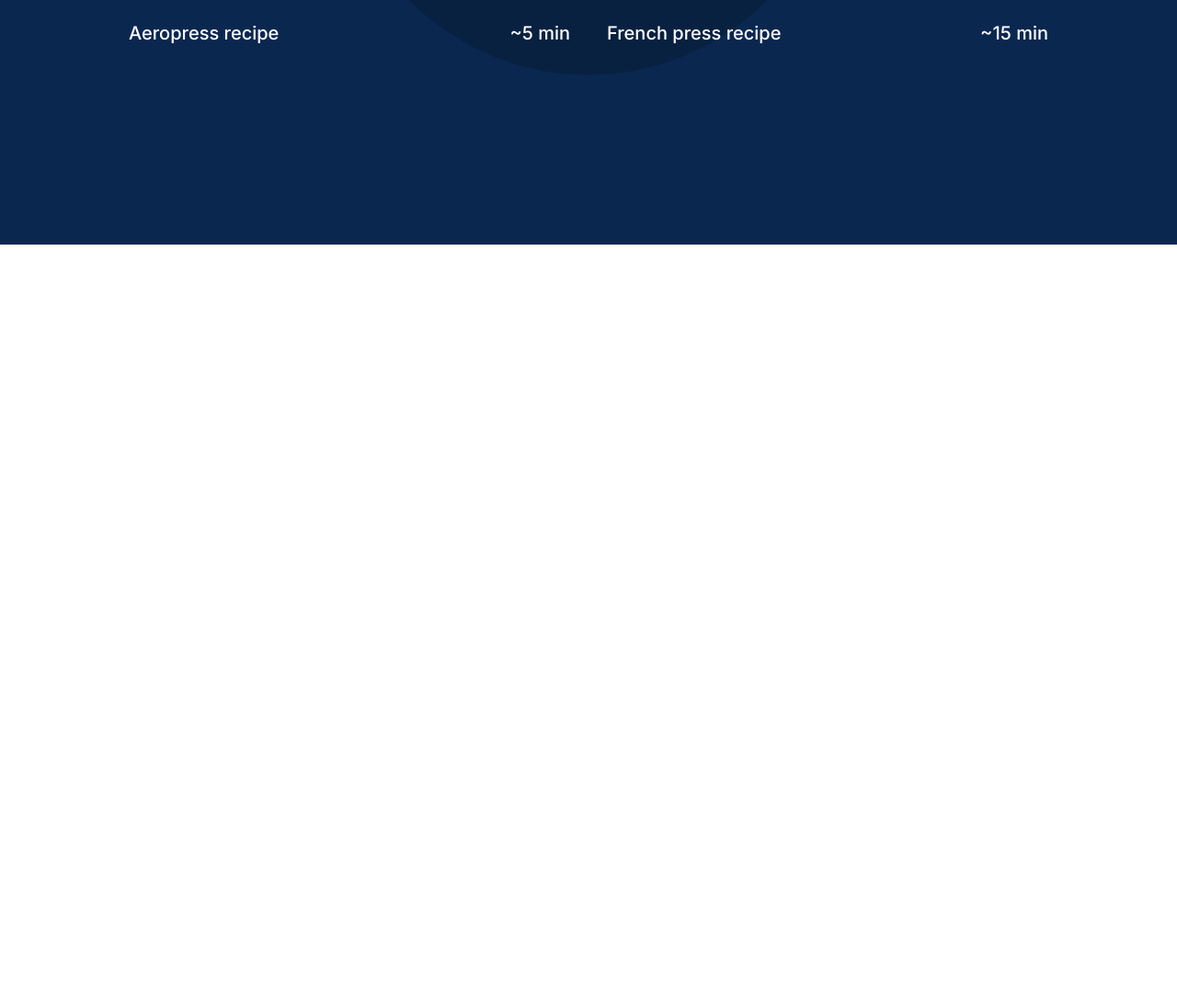
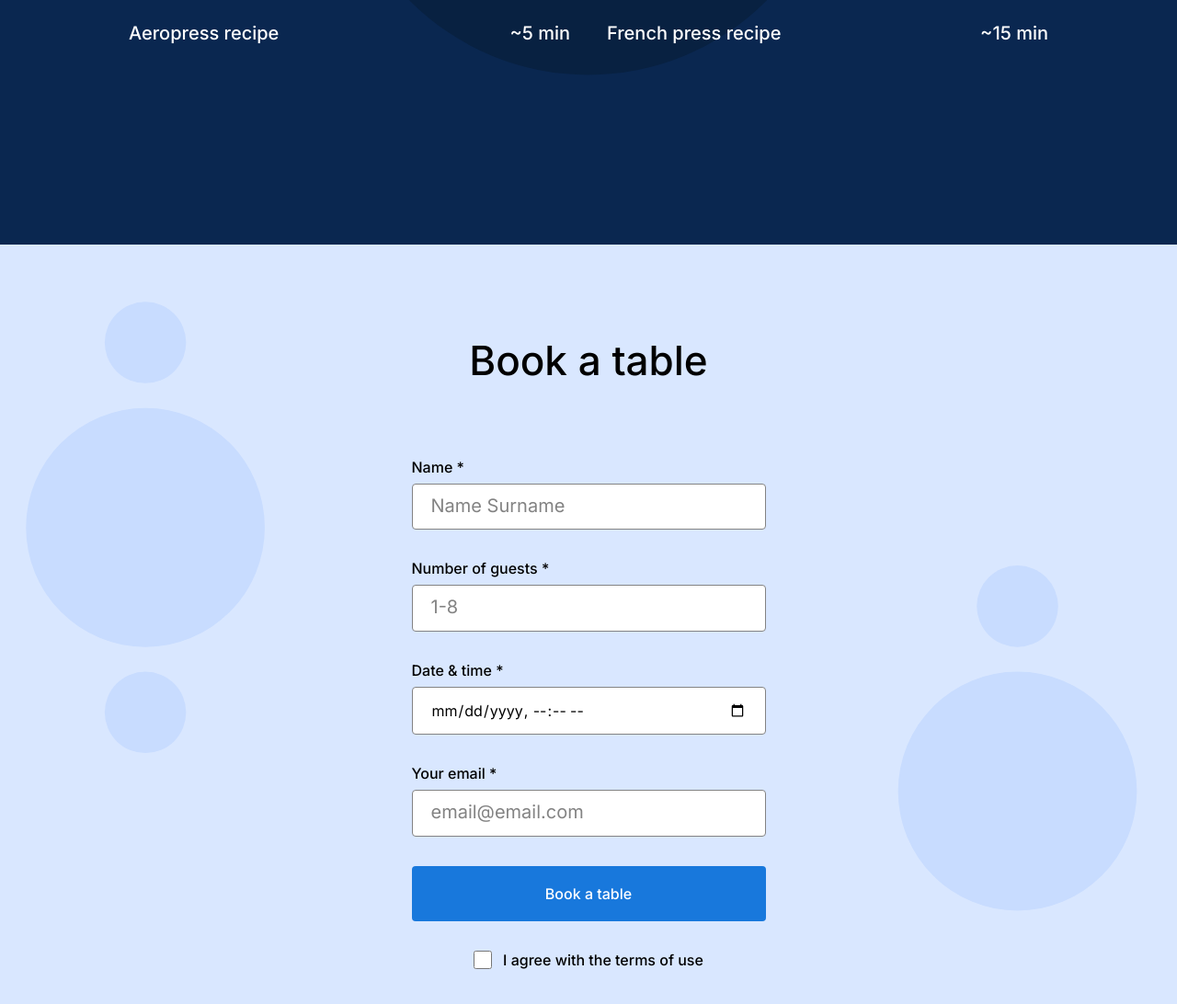
Before and after one commit to elumiakelso/se_project_coffeeshop, a plain HTML site: page index.html in a window 1280 px wide. Shown: the part 1392-2484 px from the top of the page at 92% size. Before the commit the page ends 1658 px from the top, so only its background shows below. Drawn offline with Linux system fonts and the light colour scheme.

Commit message:
add reservation form section

```diff
--- a/index.html
+++ b/index.html
@@ -104,7 +104,64 @@
             </li>
           </ul>
         </section>
-        <section id="booking" class="reservation"></section>
+        <section id="booking" class="reservation">
+          <h2 class="reservation__title">Book a table</h2>
+          <form class="reservation__form form">
+            <fieldset class="form__fieldset">
+              <label for="name" class="form__label">Name *</label>
+              <input
+                type="text"
+                id="name"
+                name="name"
+                class="form__input"
+                placeholder="Name Surname"
+                required
+              />
+              <label for="guest-number" class="form__label"
+                >Number of guests *</label
+              >
+              <input
+                type="number"
+                id="guest-number"
+                name="guest-number"
+                min="1"
+                max="8"
+                class="form__input"
+                placeholder="1-8"
+                required
+              />
+              <label for="date" class="form__label">Date & time *</label>
+              <input
+                type="datetime-local"
+                id="date"
+                name="date"
+                class="form__input"
+                required
+              />
+              <label for="email" class="form__label">Your email *</label>
+              <input
+                type="email"
+                id="email"
+                name="email"
+                class="form__input"
+                placeholder="email@email.com"
+                required
+              />
+            </fieldset>
+            <button type="submit" class="form__button">Book a table</button>
+            <fieldset class="form__fieldset">
+              <label for="terms" class="form__label form__label_type_checkbox"
+                ><input
+                  type="checkbox"
+                  id="terms"
+                  name="terms"
+                  class="form__checkbox"
+                  required
+                />I agree with the terms of use</label
+              >
+            </fieldset>
+          </form>
+        </section>
         <section id="menu" class="menu"></section>
         <section id="contacts" class="about"></section>
       </main>
--- a/pages/index.css
+++ b/pages/index.css
@@ -162,3 +162,102 @@
   font-size: 20px;
   line-height: 30px;
 }
+
+.reservation {
+  padding: 100px 0 120px;
+  background-color: #d9e7ff;
+  background-image: url(../images/background_reservation.svg);
+  background-repeat: no-repeat;
+  background-position: center;
+  background-size: cover;
+}
+
+.reservation__title {
+  margin: 0 0 80px;
+  text-align: center;
+  font-family: "Inter", Arial, sans-serif;
+  font-weight: 500;
+  font-size: 44px;
+  line-height: 52px;
+  color: #000;
+}
+
+.reservation__form {
+  margin: 0 auto;
+}
+
+.form {
+  max-width: 385px;
+}
+
+.form__fieldset {
+  margin: 0;
+  padding: 0;
+  border: none;
+}
+
+.form__label {
+  margin: 0;
+  font-family: "Inter", Arial, sans-serif;
+  font-weight: 500;
+  font-size: 16px;
+  line-height: 20px;
+  color: #000;
+}
+
+.form__input {
+  border: 1px solid #838383;
+  border-radius: 4px;
+  display: block;
+  width: 100%;
+  box-sizing: border-box;
+  padding: 15px 20px;
+  margin: 8px 0 32px;
+  color: #000;
+}
+
+.form__input::placeholder {
+  font-family: "Inter", Arial, sans-serif;
+  font-size: 20px;
+  line-height: 30px;
+  color: #838383;
+}
+
+.form__button {
+  border-radius: 4px;
+  background-color: #1878dc;
+  width: 100%;
+  border: none;
+  padding: 20px 0;
+  margin: 0 0 32px;
+  font-family: "Inter", Arial, sans-serif;
+  font-weight: 500;
+  font-size: 16px;
+  line-height: 20px;
+  color: #fff;
+  transition: background-color ease-in 0.2s;
+}
+
+.form__button:hover {
+  background-color: #3f96f3;
+  cursor: pointer;
+}
+
+/* Browser's dfault focus ring doesn't have sufficient color contrast against the blue button background color */
+/* This is used to create a custom focus ring around the button that's visible on key focus */
+.form__button:focus-visible {
+  outline: 2px solid #1878dc;
+  outline-offset: 3px;
+}
+
+.form__checkbox {
+  border-radius: 2px;
+  width: 20px;
+  height: 20px;
+}
+
+.form__label_type_checkbox {
+  display: flex;
+  gap: 12px;
+  justify-content: center;
+}
```
